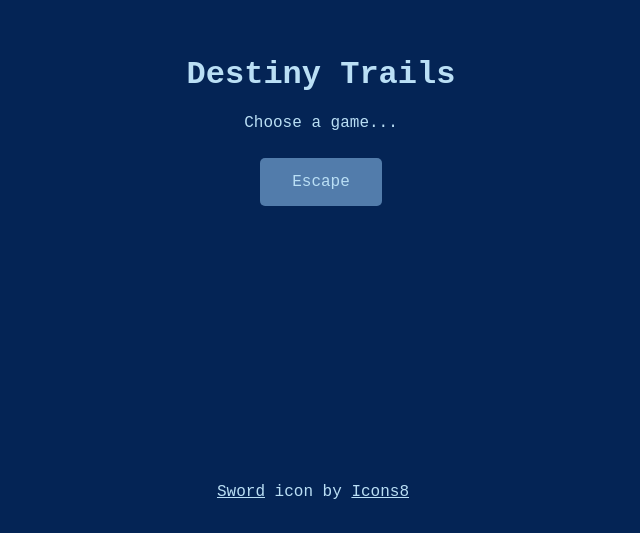
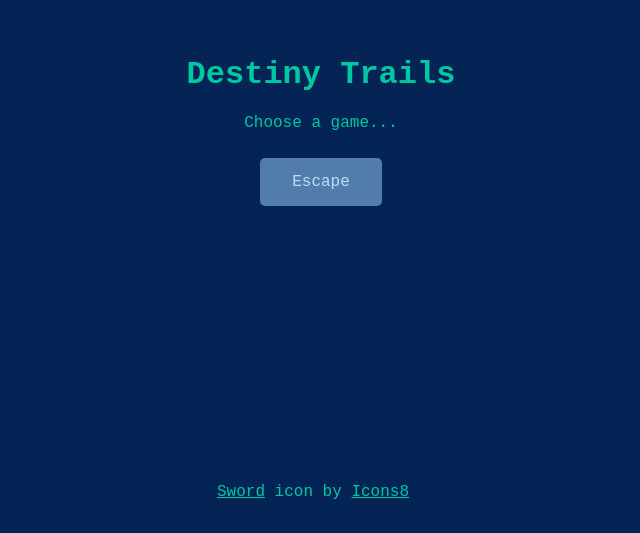
Before and after one commit to Swiftsaa/Destiny-Trails, a plain HTML site: page index.html in a window 1280 px wide. Shown: the part 283-816 px from the top of the page, without its empty margins (327-967 px from the left). Drawn offline with Linux system fonts and the light colour scheme.

Commit message:
added color variables

```diff
--- a/style.css
+++ b/style.css
@@ -1,7 +1,14 @@
+/* .root {
+    blue: #131166;
+    purple: #524574;
+    palette-white: #F7EBFF;
+    turquoise: #00C8A1;
+} fix this
+ */
 body {
     font-family: 'Courier New', Courier, monospace;
     text-align: center;
-    color: rgb(186,223,245);
+    color: #00C8A1;
     background-color: rgb(4,36,85);
     width: 100%;
     min-height: 100vh;
```
